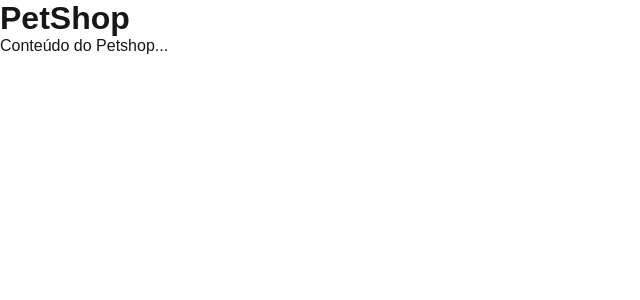
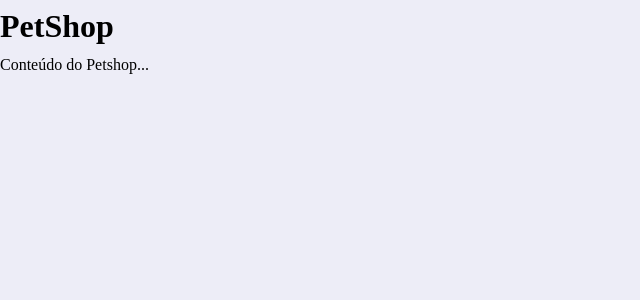
Before and after one commit to kellysabioni/petshop, a Next.js app: page / in a window 1280 px wide. Shown: the top 300 px of the page, without its empty margins (0-640 px from the left). Built offline with nearby package versions, Linux system fonts and the light colour scheme.

Commit message:
Atualiza CSS global

```diff
--- a/src/app/globals.css
+++ b/src/app/globals.css
@@ -1,42 +1,92 @@
-:root {
-  --background: #ffffff;
-  --foreground: #171717;
+*,
+*::after,
+*::before {
+  box-sizing: border-box;
 }
 
-@media (prefers-color-scheme: dark) {
-  :root {
-    --background: #0a0a0a;
-    --foreground: #ededed;
-  }
+/* Variáveis CSS */
+:root {
+  --cor-primaria-fundo: #0b0a3f;
+  --cor-primaria-fundo-hover: #030226;
+
+  --cor-primaria: #f2f2f2;
+  --cor-primaria-hover: #ebebeb;
+
+  --cor-secundaria-fundo: #4ba3c3;
+  --cor-secundaria-fundo-hover: #2f88a8;
+
+  --cor-secundaria: #e4e3f2;
+  --cor-secundaria-hover: #e2e2eb;
+
+  --sombra-box: 0px 10px 15px -3px rgba(0, 0, 0, 0.1);
+  --borda-arredondada: 0.5rem;
 }
 
-html,
-body {
-  max-width: 100vw;
-  overflow-x: hidden;
+/* Definindo o tamanho padrão para 1rem (equivale a 16px) */
+html {
+  font-size: 16px;
+}
+
+h1,
+h2,
+h3,
+p {
+  margin: 0;
+  padding: 0;
 }
 
 body {
-  color: var(--foreground);
-  background: var(--background);
-  font-family: Arial, Helvetica, sans-serif;
+  margin: 0;
+  padding: 0;
+  font-family: var(--font-roboto), sans-serif;
+
+  /* Propriedades recomendadas para
+  minimizar a chance de serrilhamento de fontes
+  em certos navegadores/dispositivos */
   -webkit-font-smoothing: antialiased;
   -moz-osx-font-smoothing: grayscale;
+
+  background-color: #ededf7;
 }
 
-* {
-  box-sizing: border-box;
-  padding: 0;
-  margin: 0;
+h1,
+h2,
+h3,
+button {
+  font-family: var(--font-fjalla), sans-serif;
+}
+
+h2 {
+  margin: 1rem 0;
+  color: #262626;
+  background-color: #f7f7f7;
+  padding: 1rem;
+  box-shadow: var(--sombra-box);
+  border-radius: var(--borda-arredondada);
+}
+
+.limitador {
+  width: 90%;
+  max-width: 1000px;
+  margin: auto;
+}
+
+h1 {
+  margin: 0.5rem 0;
+}
+
+p {
+  margin: 0.5rem 0;
+  line-height: 1.5;
 }
 
 a {
-  color: inherit;
+  color: blue;
   text-decoration: none;
 }
 
-@media (prefers-color-scheme: dark) {
-  html {
-    color-scheme: dark;
-  }
+a:hover,
+a:focus {
+  color: var(--cor-primaria-fundo-hover);
+  text-decoration: underline;
 }
```
